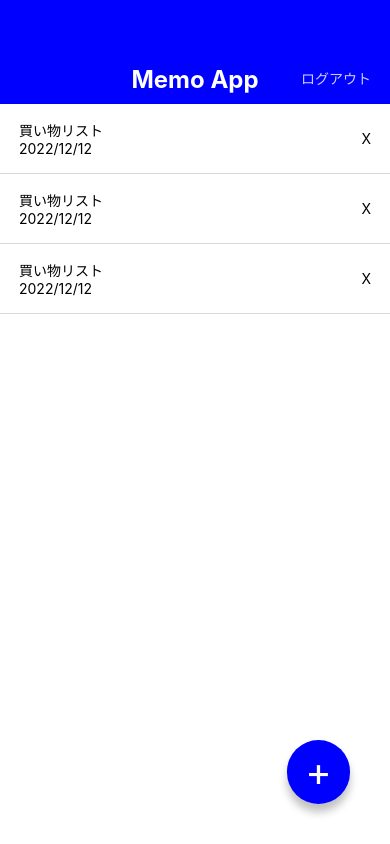
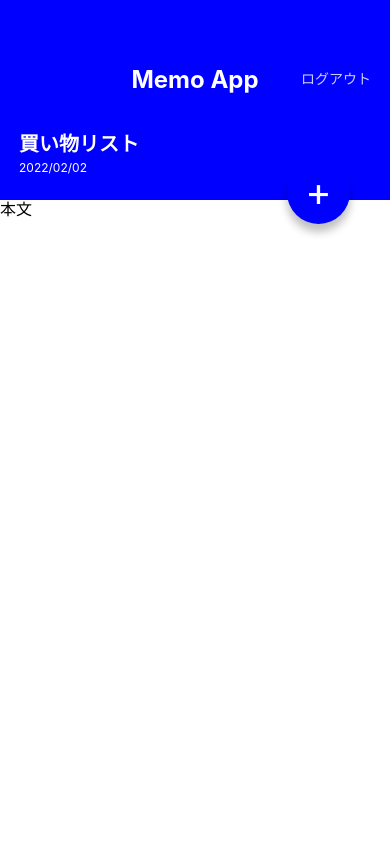
Before and after one commit to chika83/MemoApp, a React Native app: screen / in a window 390 px wide. Built offline with nearby package versions, Linux system fonts and the light colour scheme.

Commit message:
style edit

```diff
--- a/App.jsx
+++ b/App.jsx
@@ -1,27 +1,11 @@
 import React from 'react';
-import { StyleSheet, View } from 'react-native';
 
-import AppBar from './src/components/AppBar';
-
-import MemoList from './src/components/MemoList';
-
-import CircleButton from './src/components/CircleButton';
+import MemoListScreen from './src/screens/MemoListScreen';
+import MemoDetailScreen from './src/screens/MemoDetailScreen';
 
 export default function App() {
   return (
-    <View style={styles.container}>
-
-      <AppBar />
-      <MemoList />
-      <CircleButton>+</CircleButton>
-
-    </View>
+    // <MemoListScreen />
+    <MemoDetailScreen />
   );
 }
-
-const styles = StyleSheet.create({
-  container: {
-    flex: 1,
-    backgroundColor: '#fff',
-  },
-});
--- a/src/components/CircleButton.jsx
+++ b/src/components/CircleButton.jsx
@@ -1,11 +1,11 @@
 import React from 'react';
 import { View, Text, StyleSheet } from 'react-native';
-import { string } from 'prop-types';
+import { string, shape } from 'prop-types';
 
 export default function CircleButton(props) {
-  const { children } = props;
+  const { children, style } = props;
   return (
-    <View style={styles.circleButton}>
+    <View style={[styles.circleButton, style]}>
       <Text style={styles.circleButtonLabel}>{children}</Text>
     </View>
   );
@@ -13,6 +13,11 @@
 
 CircleButton.propTypes = {
   children: string.isRequired,
+  style: shape(),
+};
+
+CircleButton.defaultProps = {
+  style: null,
 };
 
 const styles = StyleSheet.create({
--- /dev/null
+++ b/src/screens/MemoDetailScreen.jsx
@@ -0,0 +1,56 @@
+import React from 'react';
+import { View, ScrollView, Text, StyleSheet } from 'react-native';
+
+import AppBar from '../components/AppBar';
+import CircleButton from '../components/CircleButton';
+
+export default function MemoDetailScreen() {
+  return (
+    <View style={styles.container}>
+      <AppBar />
+      <View style={styles.memoHeader}>
+        <Text style={styles.memoTitle}>買い物リスト</Text>
+        <Text style={styles.memoDate}>2022/02/02</Text>
+      </View>
+      <ScrollView styles={styles.memoBody}>
+        <Text style={styles.memoText}>
+          本文
+        </Text>
+      </ScrollView>
+      <CircleButton style={{ top: 160, bottom: 'auto' }}>+</CircleButton>
+    </View>
+  );
+}
+
+const styles = StyleSheet.create({
+  container: {
+    flex: 1,
+    backgroundColor: 'white',
+  },
+  memoHeader: {
+    backgroundColor: 'blue',
+    height: 96,
+    justifyContent: 'center',
+    paddingVertical: 24,
+    paddingHorizontal: 19,
+  },
+  memoTitle: {
+    color: 'white',
+    fontSize: 20,
+    lineHeight: 32,
+    fontWeight: 'bold',
+  },
+  memoDate: {
+    color: 'white',
+    fontSize: 12,
+    lineHeight: 16,
+  },
+  memoBody: {
+    paddingVertical: 32,
+    paddingHorizontal: 27,
+  },
+  memoText: {
+    fontSize: 16,
+    lineHeight: 19,
+  },
+});
--- /dev/null
+++ b/src/screens/MemoListScreen.jsx
@@ -0,0 +1,23 @@
+import React from 'react';
+import { View, StyleSheet } from 'react-native';
+
+import AppBar from '../components/AppBar';
+import MemoList from '../components/MemoList';
+import CircleButton from '../components/CircleButton';
+
+export default function MemoListScreen() {
+  return (
+    <View style={styles.container}>
+      <AppBar />
+      <MemoList />
+      <CircleButton>+</CircleButton>
+    </View>
+  );
+}
+
+const styles = StyleSheet.create({
+  container: {
+    flex: 1,
+    backgroundColor: '#fff',
+  },
+});
```
